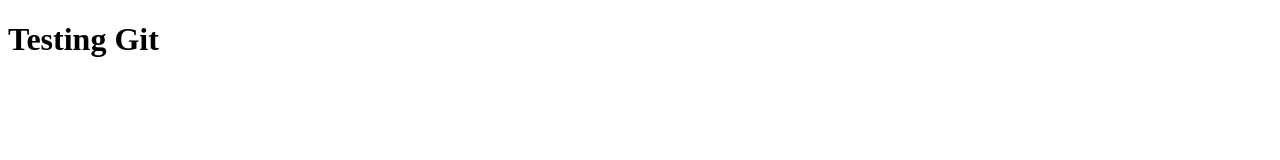
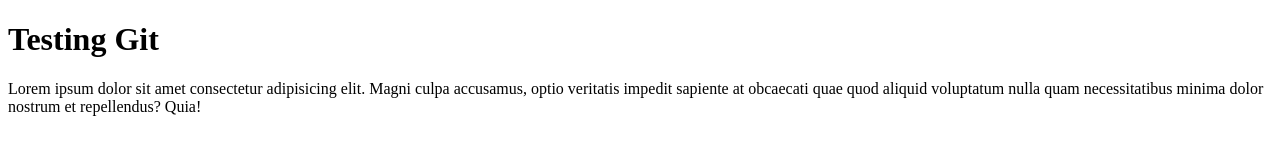
Before and after one commit to owenkcraig/owens-tester, a plain HTML site: page index.html in a window 1280 px wide. Drawn offline with Linux system fonts and the light colour scheme.

Commit message:
Added paragraph.

```diff
--- a/index.html
+++ b/index.html
@@ -8,5 +8,6 @@
 </head>
 <body>
     <h1>Testing Git</h1>
+    <p>Lorem ipsum dolor sit amet consectetur adipisicing elit. Magni culpa accusamus, optio veritatis impedit sapiente at obcaecati quae quod aliquid voluptatum nulla quam necessitatibus minima dolor nostrum et repellendus? Quia!</p>
 </body>
 </html>
```
